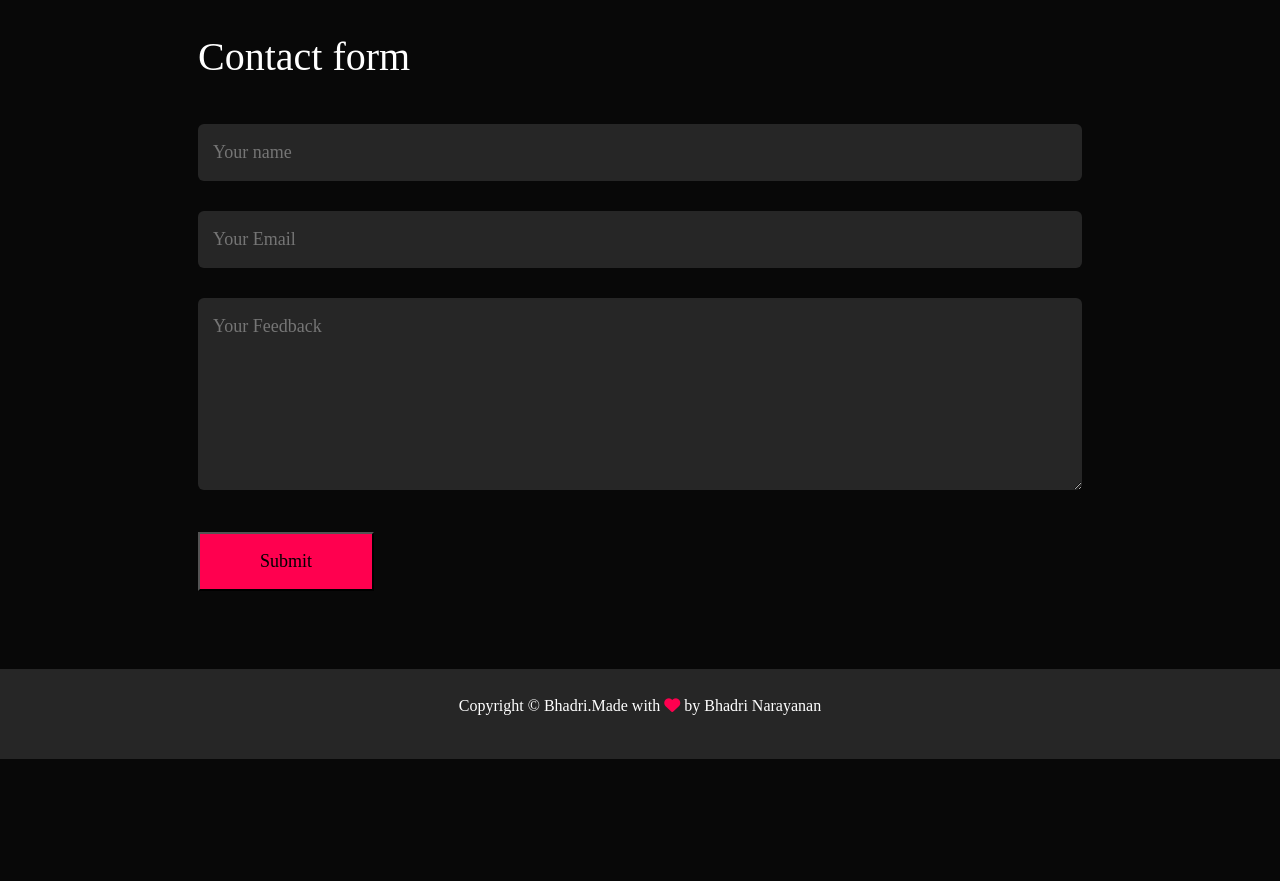
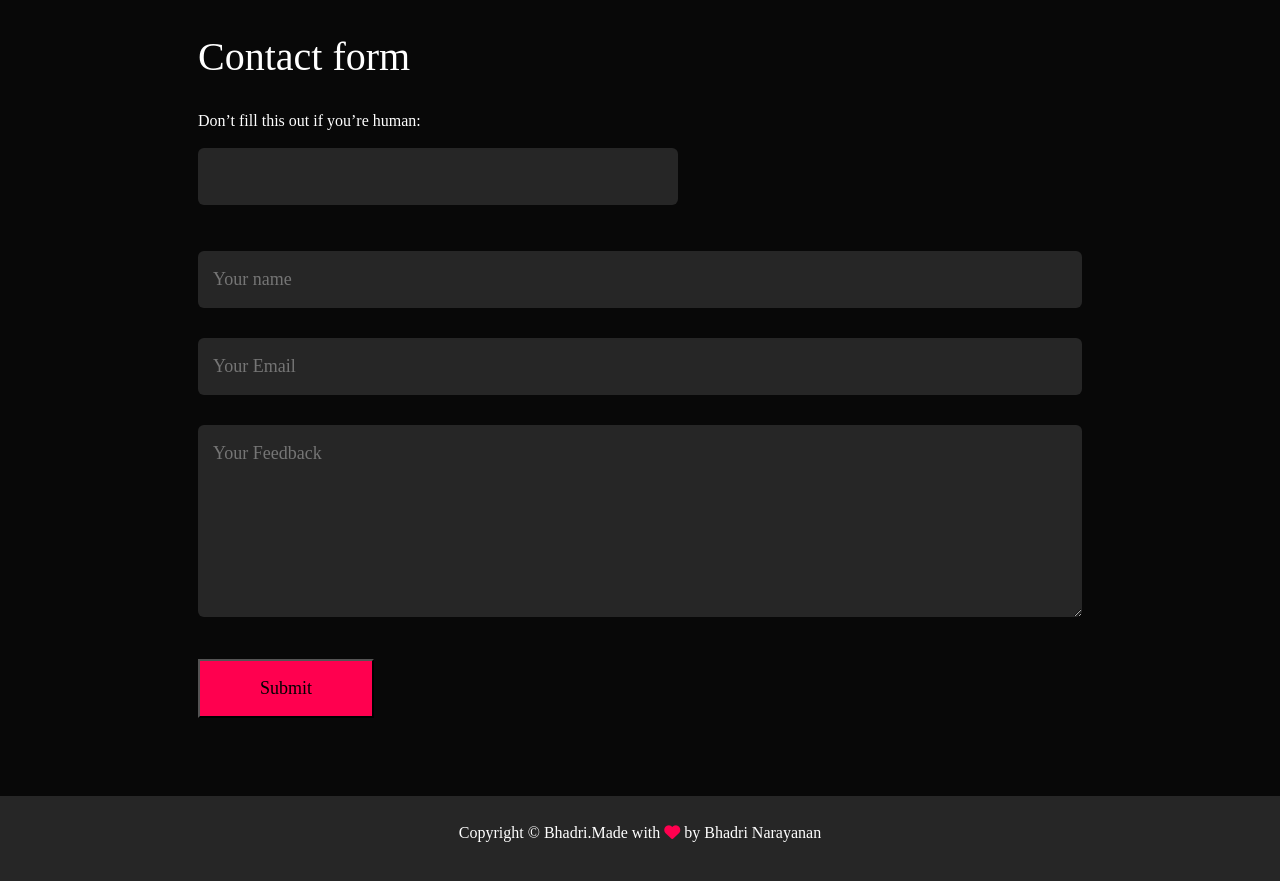
Before and after one commit to Bhadri1202nar/portfolio, a plain HTML site: page index.html in a window 1280 px wide. Shown: the part 3686-4567 px from the top of the page. Before the commit the page ends 4445 px from the top, so only its background shows below. Drawn offline with nearby package versions, Linux system fonts and the light colour scheme; a script that the page names is missing.

Commit message:
Update index.html

```diff
--- a/index.html
+++ b/index.html
@@ -173,7 +173,12 @@
             <div class="row clearfix">
                 <h1>Contact form </h1>
 
-                <form name="submit-to-google-sheet" data-netlify="true">
+                <form name="submit-to-google-sheet" data-netlify="true" netlify-honeypot="bot-field">
+                    <p class="hidden">
+                    <label>
+                      Don’t fill this out if you’re human: <input name="bot-field" />
+                    </label>
+                    </p>
                 <input type="text" name="Name" id="name" placeholder="Your name" >
                 <input type="email" name="email" id ="email"placeholder="Your Email" >
                 <textarea name="Feedback" rows="6" id="feedback" placeholder="Your Feedback"></textarea>
```
